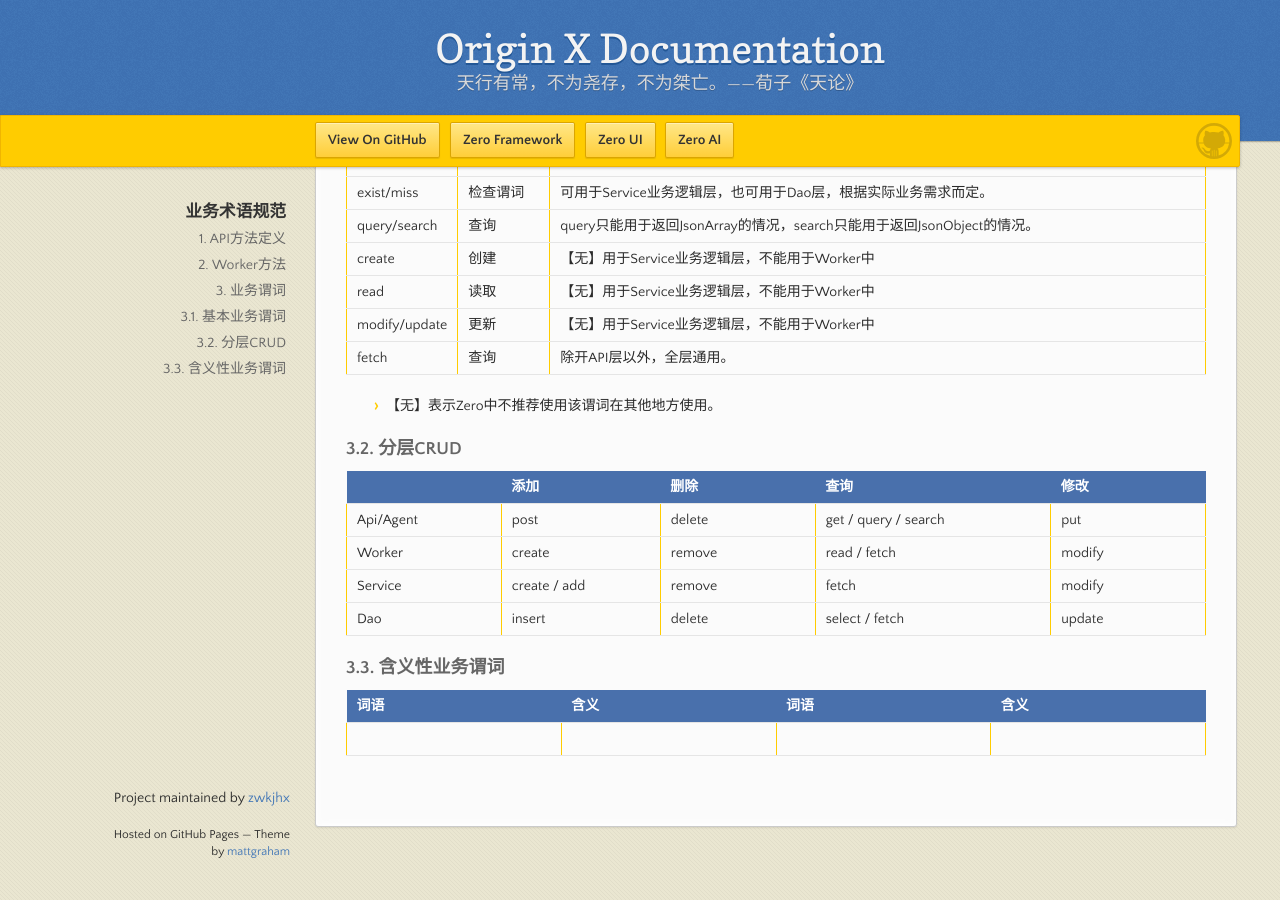
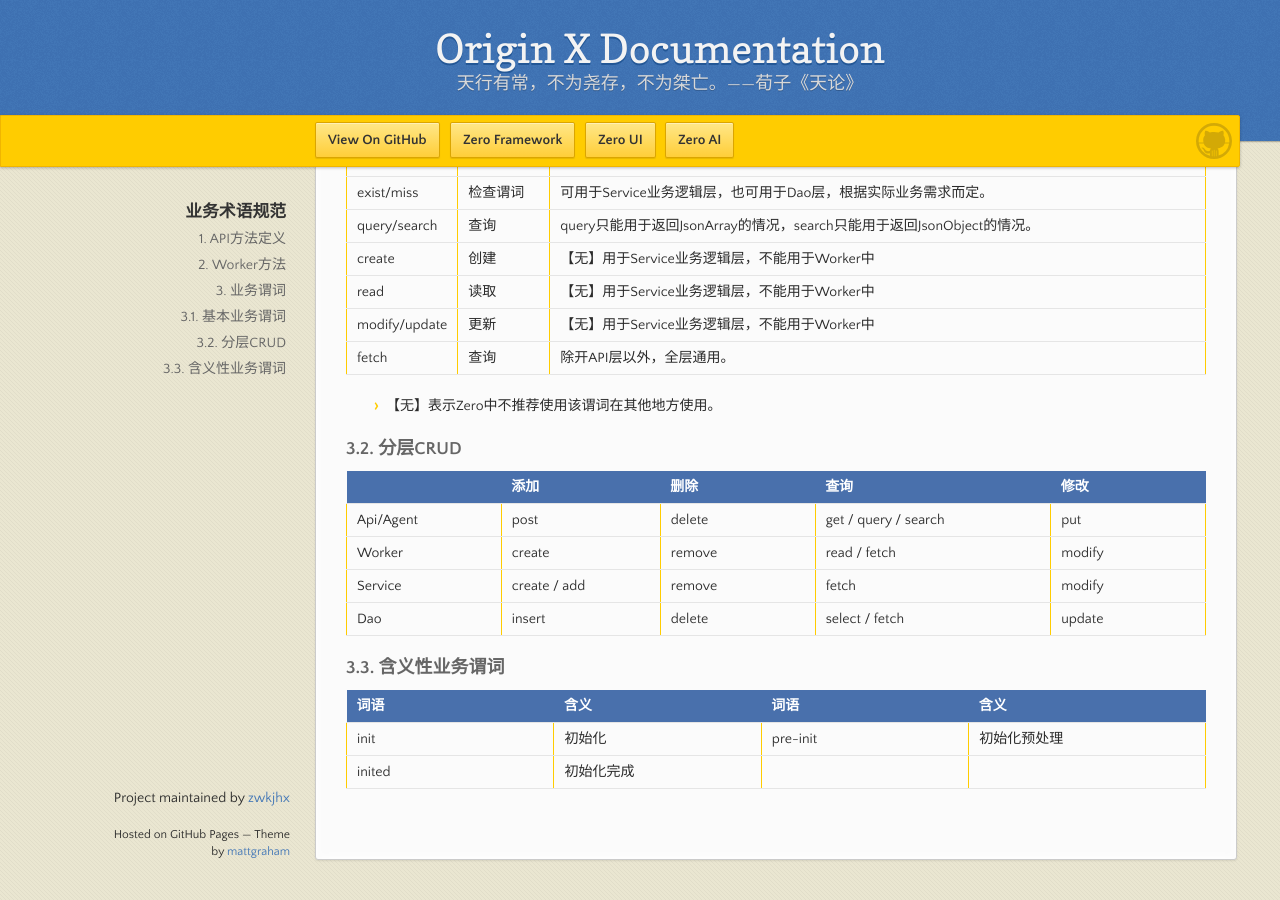
Before and after one commit to zwkjhx/ox-doc, a Jekyll site: the page built from specification/1-zerogui-fan/spc-003-ye-wu-zhu-yu-gui-fan.md, in a window 1280 px wide and 900 px high, scrolled down 1336 px. Built offline with Jekyll 4.4.1, drawn with Linux system fonts in a browser that asks for light colours; our own code applies the rules of GitHub Pages for plain Markdown files; before the commit the page ends 2203 px from its top, so only the background shows below that.

Commit message:
Updates specification/1-zerogui-fan/spc-003-ye-wu-zhu-yu-gui-fan.md
Auto commit by GitBook Editor

```diff
--- a/specification/1-zerogui-fan/spc-003-ye-wu-zhu-yu-gui-fan.md
+++ b/specification/1-zerogui-fan/spc-003-ye-wu-zhu-yu-gui-fan.md
@@ -71,4 +71,5 @@
 
 | 词语 | 含义 | 词语 | 含义 |
 | :--- | :--- | :--- | :--- |
-|  |  |  |  |
+| init | 初始化 | pre-init | 初始化预处理 |
+| inited | 初始化完成 |  |  |
```
